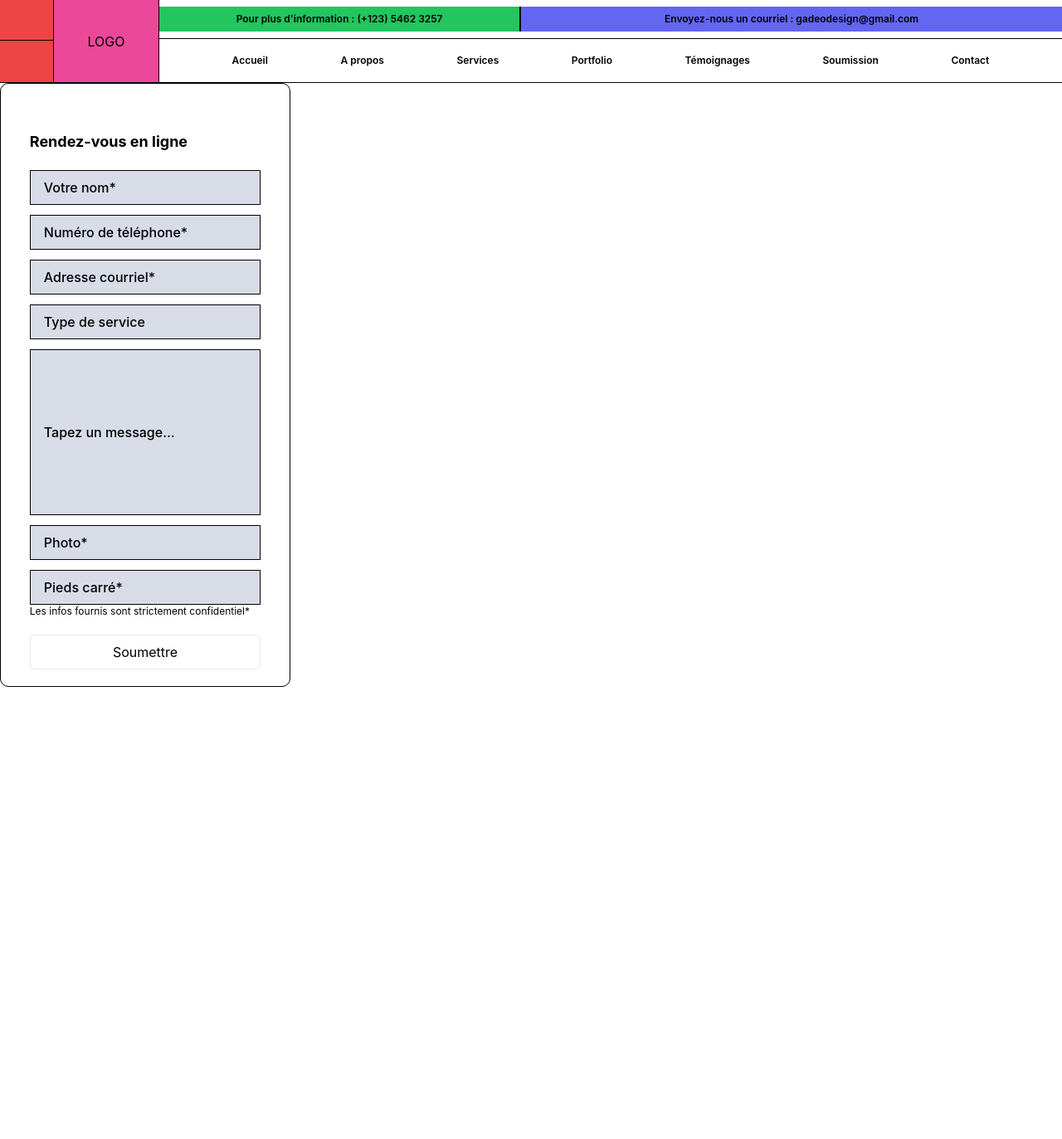
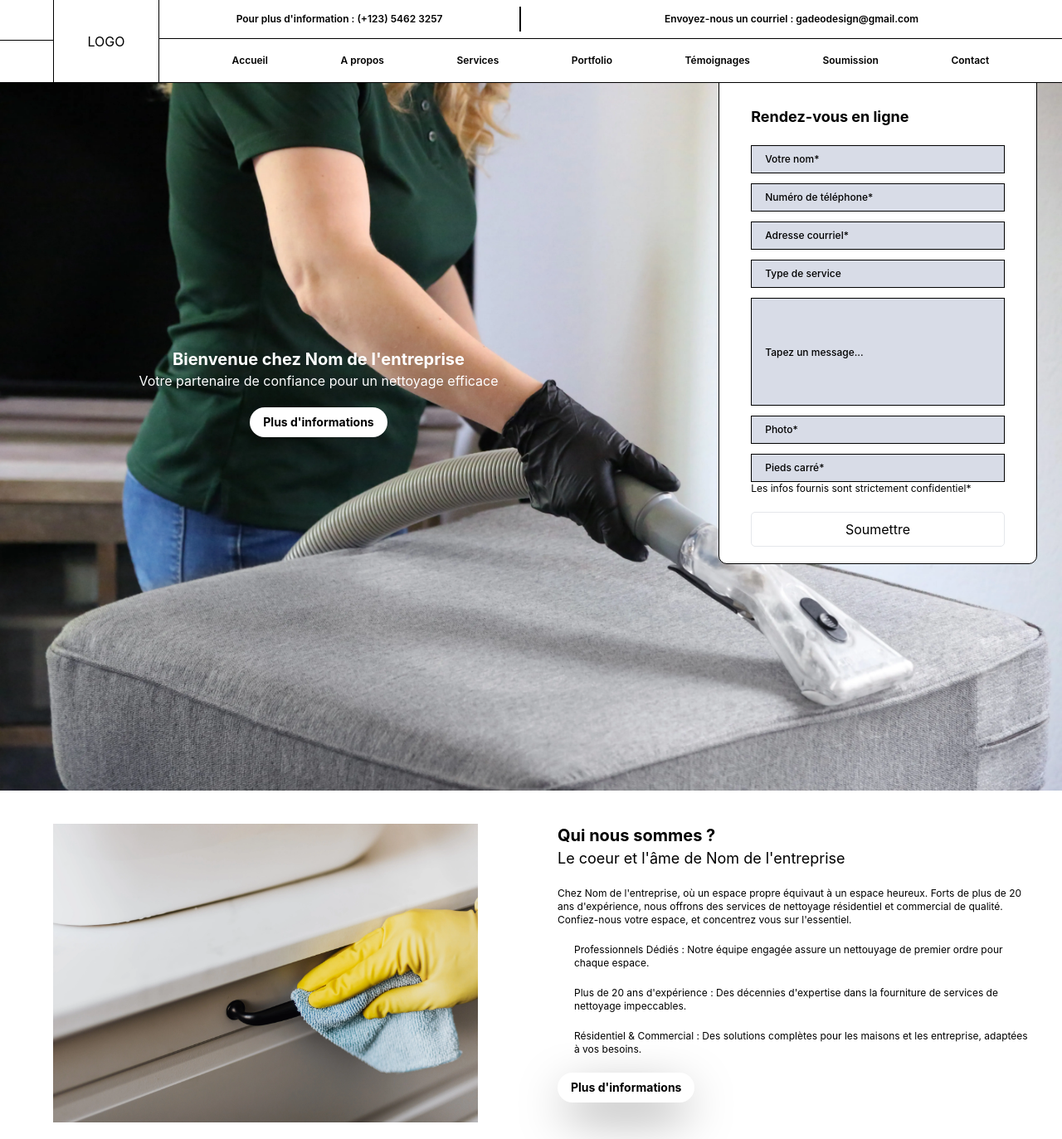
Before and after one commit to VIEIRA-Michel/cleanMaster, a React (Create React App) app in the folder app/: page / in a window 1280 px wide. Shown: the whole page at 83% size. Before the commit the page ends 828 px from the top, so only its background shows below. Built offline with nearby package versions, Linux system fonts and the light colour scheme.

Commit message:
implement hero section &  about section

```diff
--- a/app/src/App.js
+++ b/app/src/App.js
@@ -2,6 +2,7 @@
 import Header from "./components/Header/Header";
 import "./App.css";
 import HeroSection from "./components/HeroSection/HeroSection";
+import About from "./components/About/About";
 
 function App() {
   console.log("render");
@@ -9,6 +10,7 @@ function App() {
     <div className="App">
       <Header />
       <HeroSection />
+      <About />
     </div>
   );
 }
--- /dev/null
+++ b/app/src/components/About/About.js
@@ -0,0 +1,64 @@
+import React from "react";
+import picture from "../../assets/image/img_about.webp";
+
+const About = () => {
+  return (
+    <div className="w-screen h-[400px] bg-[white] flex flex-row mt-5">
+      <div className="w-[50%] h-full flex justify-center items-center">
+        <img
+          src={picture}
+          className="w-[80%] h-[90%]"
+          alt="
+            a hand cleaning a drawer handle"
+        ></img>
+      </div>
+      <div className="w-[50%] flex flex-col justify-center items-center">
+        <div className="w-[90%] h-[90%]">
+          <div className="text-left">
+            <h2 className="text-xl font-bold">Qui nous sommes ?</h2>
+            <h3 className="text-lg">
+              Le coeur et l'âme de Nom de l'entreprise
+            </h3>
+          </div>
+          <div>
+            <p className="text-xs text-left mt-5">
+              Chez Nom de l'entreprise, où un espace propre équivaut à un espace
+              heureux. Forts de plus de 20 ans d'expérience, nous offrons des
+              services de nettoyage résidentiel et commercial de qualité.
+              Confiez-nous votre espace, et concentrez vous sur l'essentiel.
+            </p>
+          </div>
+          <div>
+            <div className="ml-5 mt-5">
+              <div className="mb-5">
+                <p className="text-xs text-left">
+                  Professionnels Dédiés : Notre équipe engagée assure un
+                  nettouyage de premier ordre pour chaque espace.
+                </p>
+              </div>
+              <div className="mb-5">
+                <p className="text-xs text-left">
+                  Plus de 20 ans d'expérience : Des décennies d'expertise dans
+                  la fourniture de services de nettoyage impeccables.
+                </p>
+              </div>
+              <div className="mb-5">
+                <p className="text-xs text-left">
+                  Résidentiel & Commercial : Des solutions complètes pour les
+                  maisons et les entreprise, adaptées à vos besoins.
+                </p>
+              </div>
+            </div>
+            <div className="flex justify-start items-center">
+              <button className="rounded-[20px] py-2 px-4 shadow-[0_20px_60px_-12px_rgba(0,0,0,1)] text-sm font-bold">
+                Plus d'informations
+              </button>
+            </div>
+          </div>
+        </div>
+      </div>
+    </div>
+  );
+};
+
+export default About;
--- a/app/src/components/Form/Form.js
+++ b/app/src/components/Form/Form.js
@@ -46,7 +46,7 @@ const Form = () => {
   }
 
   return (
-    <div className="w-[350px] border border-[black] rounded-[10px]">
+    <div className="w-[30%] bg-[white] border border-[black] rounded-[10px] absolute top-[70px] right-[30px]">
       <form
         onSubmit={handleSubmit(submit)}
         className="w-[80%] flex flex-col justify-center items-center m-auto mt-14 mb-5"
@@ -68,7 +68,7 @@ const Form = () => {
             })}
             id="name"
             type="text"
-            className="w-full border border-[black] py-2 px-4 bg-[#D8DCE7] placeholder-black font-medium"
+            className="w-full border border-[black] py-2 px-4 bg-[#D8DCE7] placeholder-black text-xs font-medium"
             placeholder="Votre nom*"
           />
           {errors?.name && <p> {errors.name.message}</p>}
@@ -87,7 +87,7 @@ const Form = () => {
             })}
             id="cell"
             type="text"
-            className="w-full border border-[black] py-2 px-4 bg-[#D8DCE7] placeholder-black font-medium"
+            className="w-full border border-[black] py-2 px-4 bg-[#D8DCE7] placeholder-black text-xs font-medium"
             placeholder="Numéro de téléphone*"
           />
           {errors?.cell && <p> {errors.cell.message}</p>}
@@ -107,7 +107,7 @@ const Form = () => {
             })}
             id="mail"
             type="text"
-            className="w-full border border-[black] py-2 px-4 bg-[#D8DCE7] placeholder-black font-medium"
+            className="w-full border border-[black] py-2 px-4 bg-[#D8DCE7] placeholder-black text-xs font-medium"
             placeholder="Adresse courriel*"
           />
           {errors?.mail && <p> {errors.mail.message}</p>}
@@ -122,7 +122,7 @@ const Form = () => {
             })}
             id="service"
             type="text"
-            className="w-full border border-[black] py-2 px-4 bg-[#D8DCE7] placeholder-black font-medium"
+            className="w-full border border-[black] py-2 px-4 bg-[#D8DCE7] placeholder-black text-xs font-medium"
             placeholder="Type de service"
           />
           {errors?.service && <p> {errors.service.message}</p>}
@@ -137,7 +137,7 @@ const Form = () => {
             })}
             id="msg"
             type="text"
-            className="w-full h-[200px] border border-[black] py-2 px-4 bg-[#D8DCE7] placeholder-black font-medium"
+            className="w-full h-[130px] border border-[black] py-2 px-4 bg-[#D8DCE7] placeholder-black text-xs font-medium"
             placeholder="Tapez un message..."
           />
           {errors?.msg && <p> {errors.msg.message}</p>}
@@ -152,7 +152,7 @@ const Form = () => {
             })}
             id="picture"
             type="text"
-            className="w-full border border-[black] py-2 px-4 bg-[#D8DCE7] placeholder-black font-medium"
+            className="w-full border border-[black] py-2 px-4 bg-[#D8DCE7] placeholder-black text-xs font-medium"
             placeholder="Photo*"
           />
           {errors?.picture && <p> {errors.picture.message}</p>}
@@ -174,12 +174,12 @@ const Form = () => {
             })}
             id="size"
             type="number"
-            className="w-full border border-[black] py-2 px-4 bg-[#D8DCE7] placeholder-black font-medium"
+            className="w-full border border-[black] py-2 px-4 bg-[#D8DCE7] placeholder-black text-xs font-medium"
             placeholder="Pieds carré*"
           />
           {errors?.size && <p> {errors.size.message}</p>}
         </div>
-        <div className="w-full flex text-xs mb-5">
+        <div className="w-full flex text-xs mb-5 text-left">
           Les infos fournis sont strictement confidentiel*
         </div>
         <div className="w-full">
--- a/app/src/components/Header/Header.js
+++ b/app/src/components/Header/Header.js
@@ -4,18 +4,18 @@ const Header = () => {
   const cellulaire = "(+123) 5462 3257";
   const mail = "gadeodesign@gmail.com";
   return (
-    <div className="w-screen h-[100px]">
+    <div className="w-screen h-[100px] bg-[white] relative z-10">
       <div className="w-full h-full flex">
-        <div className="header__space w-[5%] border-b border-[black] bg-red-500">
+        <div className="header__space w-[5%] border-b border-[black]">
           <div className="w–full h-[49%] border-b border-[black]"></div>
           <div></div>
         </div>
-        <div className="header__logo w-[10%] flex justify-center items-center border border-t-0 border-[black] bg-pink-500">
+        <div className="header__logo w-[10%] flex justify-center items-center border border-t-0 border-[black]">
           {/* logo */}LOGO
         </div>
         <div className="w-[85%]">
-          <div className="h-[30%] my-2 flex flex-row bg-indigo-500 ">
-            <div className="w-[40%] flex justify-center items-center bg-green-500 text-xs font-semibold border-r border-[black]">
+          <div className="h-[30%] my-2 flex flex-row ">
+            <div className="w-[40%] flex justify-center items-center text-xs font-semibold border-r border-[black]">
               Pour plus d'information : {cellulaire}
             </div>
             <div className="w-[60%] flex justify-center items-center text-xs font-semibold border-l border-[black]">
--- a/app/src/components/HeroSection/HeroSection.js
+++ b/app/src/components/HeroSection/HeroSection.js
@@ -1,8 +1,31 @@
 import React from "react";
 import Form from "../Form/Form";
+import picture from "../../assets/image/img_header.webp";
+
 const HeroSection = () => {
+  console.log(picture);
   return (
     <div>
+      <div className="w-screen relative">
+        <img
+          src={picture}
+          className="w-full object-cover"
+          alt="a woman cleaning a cushion"
+        ></img>
+        <div className="w-[40%] absolute right-[50%] bottom-[50%]">
+          <h2 className="text-[white] text-xl font-bold">
+            Bienvenue chez Nom de l'entreprise
+          </h2>
+          <h3 className="text-[white]">
+            Votre partenaire de confiance pour un nettoyage efficace
+          </h3>
+          <div className="mt-5">
+            <button className="bg-[white] rounded-[20px] py-2 px-4 shadow-[0_20px_60px_-12px_rgba(0,0,0,1)] text-sm font-bold">
+              Plus d'informations
+            </button>
+          </div>
+        </div>
+      </div>
       <Form />
     </div>
   );
```
Also changed, not shown: app/src/assets/image/img_about.webp (added), app/src/assets/image/img_header.webp (added).
